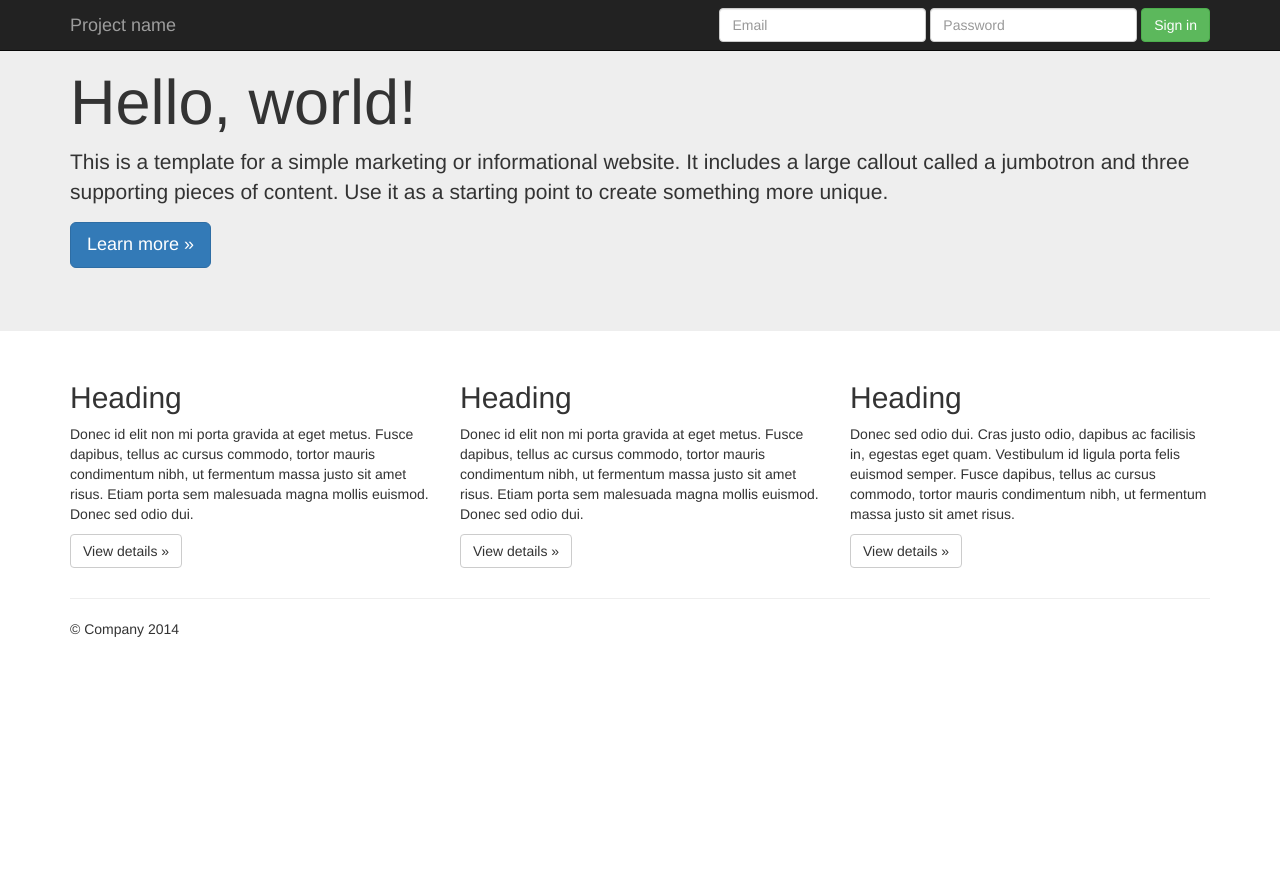
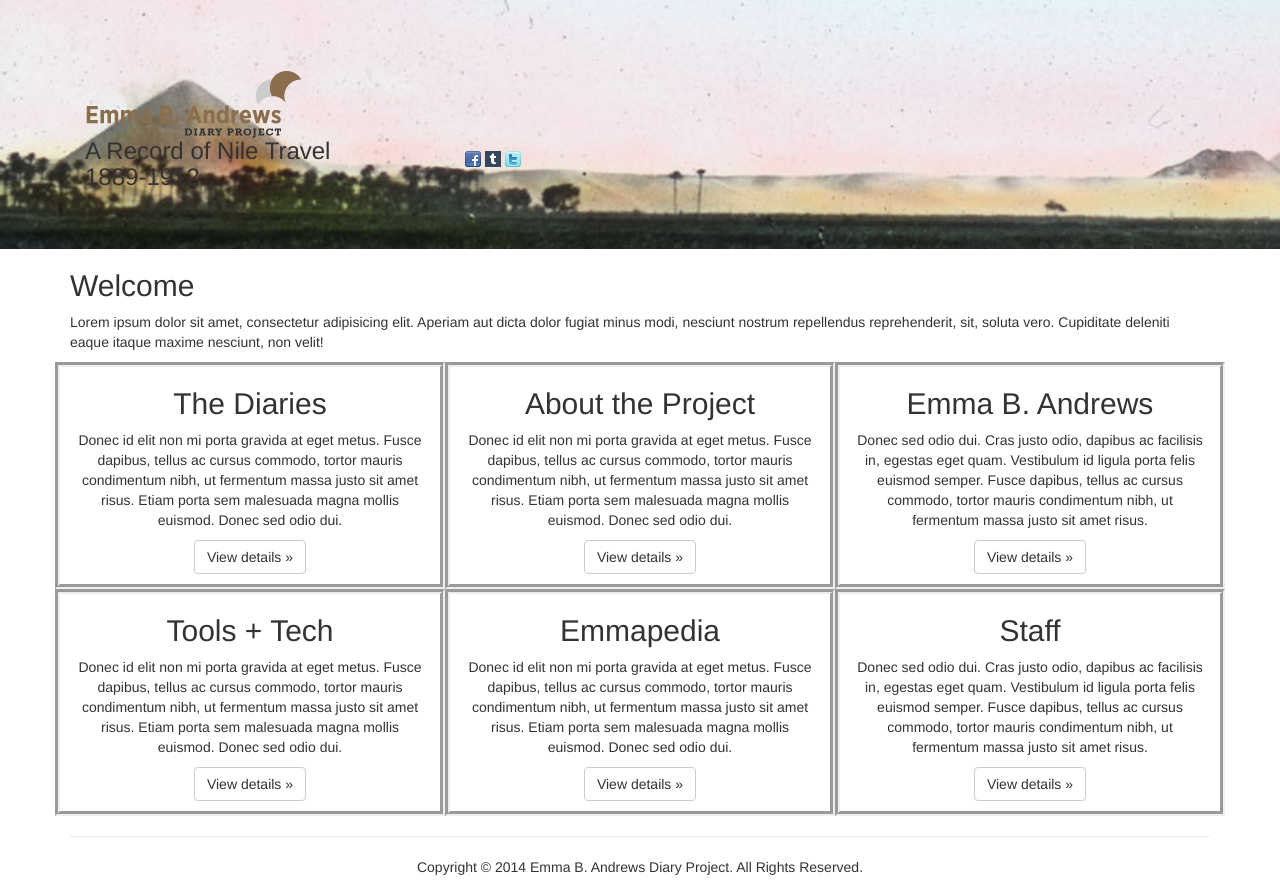
Before and after one commit to fridaysedge/eba-site-redesign, a plain HTML site: page index.html in a window 1280 px wide. Before the commit the page ends 800 px from the top, so only its background shows below. Drawn offline with nearby package versions, Linux system fonts and the light colour scheme.

Commit message:
changes made

```diff
--- /dev/null
+++ b/css/main.css
@@ -0,0 +1,19 @@
+.body {
+    text-align: center;
+    border-style: groove;
+    border-width: 5px;
+}
+
+.icons {
+    margin-top: 100px;
+}
+
+.jumbotron {
+    background-image: url(../img/xeba_banner3.jpg);
+    background-size: cover;
+    margin: 0px;
+}
+
+footer {
+    text-align: center;
+}
--- a/index.html
+++ b/index.html
@@ -8,76 +8,64 @@
     <meta name="author" content="">
     <link rel="icon" href="../../favicon.ico">
 
-    <title>Jumbotron Template for Bootstrap</title>
+    <title>Emma B. Andrews Diary Project</title>
 
-    <!-- Bootstrap core CSS -->
     <link href="css/bootstrap.min.css" rel="stylesheet">
 
-    <!-- Custom styles for this template -->
-    <link href="css/jumbotron.css" rel="stylesheet">
-
-    <!-- Just for debugging purposes. Don't actually copy these 2 lines! -->
-    <!--[if lt IE 9]><script src="../../assets/js/ie8-responsive-file-warning.js"></script><![endif]-->
-    <script src="../../assets/js/ie-emulation-modes-warning.js"></script>
-
-    <!-- HTML5 shim and Respond.js for IE8 support of HTML5 elements and media queries -->
-    <!--[if lt IE 9]>
-    <script src="https://oss.maxcdn.com/html5shiv/3.7.2/html5shiv.min.js"></script>
-    <script src="https://oss.maxcdn.com/respond/1.4.2/respond.min.js"></script>
-    <![endif]-->
+    <link href="css/main.css" rel="stylesheet">
 </head>
 
 <body>
 
-<nav class="navbar navbar-inverse navbar-fixed-top" role="navigation">
-    <div class="container">
-        <div class="navbar-header">
-            <button type="button" class="navbar-toggle collapsed" data-toggle="collapse" data-target="#navbar" aria-expanded="false" aria-controls="navbar">
-                <span class="sr-only">Toggle navigation</span>
-                <span class="icon-bar"></span>
-                <span class="icon-bar"></span>
-                <span class="icon-bar"></span>
-            </button>
-            <a class="navbar-brand" href="#">Project name</a>
-        </div>
-        <div id="navbar" class="navbar-collapse collapse">
-            <form class="navbar-form navbar-right" role="form">
-                <div class="form-group">
-                    <input type="text" placeholder="Email" class="form-control">
-                </div>
-                <div class="form-group">
-                    <input type="password" placeholder="Password" class="form-control">
-                </div>
-                <button type="submit" class="btn btn-success">Sign in</button>
-            </form>
-        </div><!--/.navbar-collapse -->
-    </div>
-</nav>
-
-<!-- Main jumbotron for a primary marketing message or call to action -->
 <div class="jumbotron">
     <div class="container">
-        <h1>Hello, world!</h1>
-        <p>This is a template for a simple marketing or informational website. It includes a large callout called a jumbotron and three supporting pieces of content. Use it as a starting point to create something more unique.</p>
-        <p><a class="btn btn-primary btn-lg" href="#" role="button">Learn more &raquo;</a></p>
+        <div class="col-md-4">
+            <h3 id="title"><img src="img/emma_logo_216px.png"><br>A Record of Nile Travel<br>1889-1912</h3>
+        </div>
+        <div class="col-md-4 icons">
+            <a href="https://www.facebook.com"><img src="img/facebook_small.gif"></a>
+            <a href="https://www.tumblr.com"><img src="img/tumblr_logo_white_blue_16.png"></a>
+            <a href="https://www.twitter.com"><img src="img/twitter_small.gif"></a>
+        </div>
     </div>
 </div>
 
 <div class="container">
-    <!-- Example row of columns -->
     <div class="row">
-        <div class="col-md-4">
-            <h2>Heading</h2>
+        <div class="col-md-12">
+            <h2>Welcome</h2>
+            <p>Lorem ipsum dolor sit amet, consectetur adipisicing elit. Aperiam aut dicta dolor fugiat minus modi, nesciunt nostrum repellendus reprehenderit, sit, soluta vero. Cupiditate deleniti eaque itaque maxime nesciunt, non velit!</p>
+        </div>
+        <div class="col-md-4 col-sm-6 body">
+            <h2>The Diaries</h2>
             <p>Donec id elit non mi porta gravida at eget metus. Fusce dapibus, tellus ac cursus commodo, tortor mauris condimentum nibh, ut fermentum massa justo sit amet risus. Etiam porta sem malesuada magna mollis euismod. Donec sed odio dui. </p>
             <p><a class="btn btn-default" href="#" role="button">View details &raquo;</a></p>
         </div>
-        <div class="col-md-4">
-            <h2>Heading</h2>
+        <div class="col-md-4 col-sm-6 body">
+            <h2>About the Project</h2>
             <p>Donec id elit non mi porta gravida at eget metus. Fusce dapibus, tellus ac cursus commodo, tortor mauris condimentum nibh, ut fermentum massa justo sit amet risus. Etiam porta sem malesuada magna mollis euismod. Donec sed odio dui. </p>
             <p><a class="btn btn-default" href="#" role="button">View details &raquo;</a></p>
         </div>
-        <div class="col-md-4">
-            <h2>Heading</h2>
+        <div class="col-md-4 col-sm-6 body">
+            <h2>Emma B. Andrews</h2>
+            <p>Donec sed odio dui. Cras justo odio, dapibus ac facilisis in, egestas eget quam. Vestibulum id ligula porta felis euismod semper. Fusce dapibus, tellus ac cursus commodo, tortor mauris condimentum nibh, ut fermentum massa justo sit amet risus.</p>
+            <p><a class="btn btn-default" href="#" role="button">View details &raquo;</a></p>
+        </div>
+    </div>
+
+    <div class="row">
+        <div class="col-md-4 col-sm-6 body">
+            <h2>Tools + Tech</h2>
+            <p>Donec id elit non mi porta gravida at eget metus. Fusce dapibus, tellus ac cursus commodo, tortor mauris condimentum nibh, ut fermentum massa justo sit amet risus. Etiam porta sem malesuada magna mollis euismod. Donec sed odio dui. </p>
+            <p><a class="btn btn-default" href="#" role="button">View details &raquo;</a></p>
+        </div>
+        <div class="col-md-4 col-sm-6 body">
+            <h2>Emmapedia</h2>
+            <p>Donec id elit non mi porta gravida at eget metus. Fusce dapibus, tellus ac cursus commodo, tortor mauris condimentum nibh, ut fermentum massa justo sit amet risus. Etiam porta sem malesuada magna mollis euismod. Donec sed odio dui. </p>
+            <p><a class="btn btn-default" href="#" role="button">View details &raquo;</a></p>
+        </div>
+        <div class="col-md-4 col-sm-6 body">
+            <h2>Staff</h2>
             <p>Donec sed odio dui. Cras justo odio, dapibus ac facilisis in, egestas eget quam. Vestibulum id ligula porta felis euismod semper. Fusce dapibus, tellus ac cursus commodo, tortor mauris condimentum nibh, ut fermentum massa justo sit amet risus.</p>
             <p><a class="btn btn-default" href="#" role="button">View details &raquo;</a></p>
         </div>
@@ -86,17 +74,11 @@
     <hr>
 
     <footer>
-        <p>&copy; Company 2014</p>
+        <p>Copyright &copy; 2014 Emma B. Andrews Diary Project. All Rights Reserved.</p>
     </footer>
-</div> <!-- /container -->
+</div>
 
+<script src="https://ajax.googleapis.com/ajax/libs/jquery/1.11.1/jquery.min.js"></script>
 
-<!-- Bootstrap core JavaScript
-================================================== -->
-<!-- Placed at the end of the document so the pages load faster -->
-<script src="https://ajax.googleapis.com/ajax/libs/jquery/1.11.1/jquery.min.js"></script>
-<script src="../../dist/js/bootstrap.min.js"></script>
-<!-- IE10 viewport hack for Surface/desktop Windows 8 bug -->
-<script src="../../assets/js/ie10-viewport-bug-workaround.js"></script>
 </body>
 </html>
```
Also changed, not shown: img/facebook.png (added), img/tumblr_shadow.png (added), img/twitter.png (added), img/xeba_banner3.jpg (renamed from img/xeba_banner3.jpg.pagespeed.ic.RZutuK3XET.jpg).
